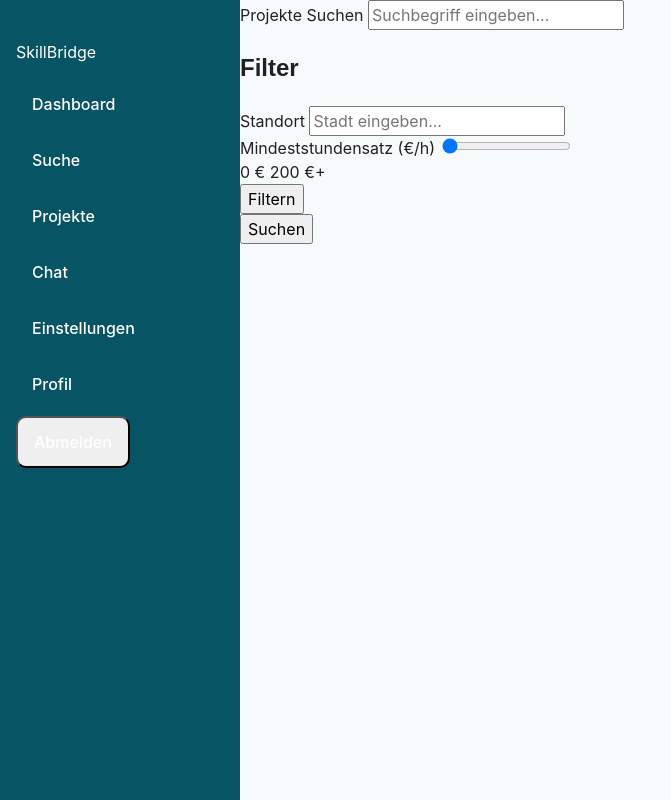
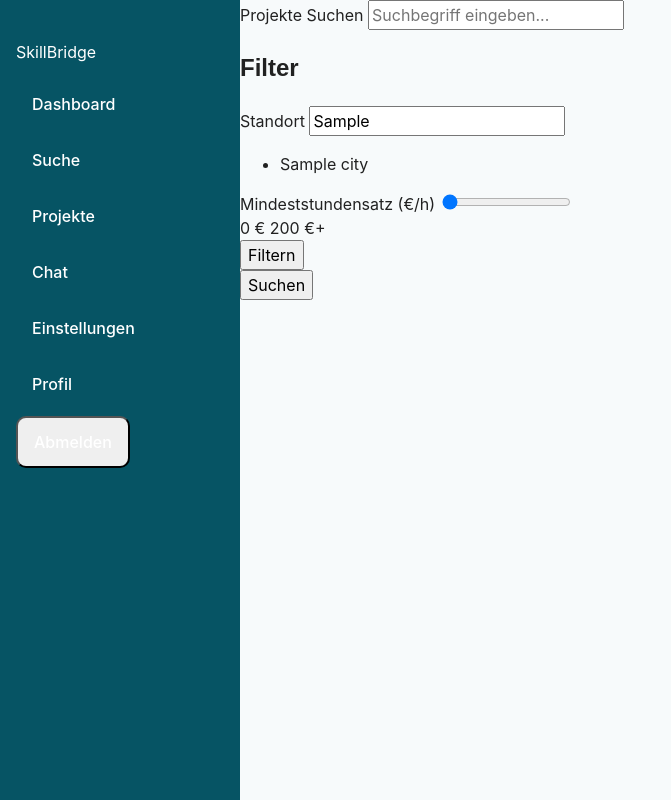
Before and after one commit to zaole05-stack/Project-SkillBridge, a Flask app: template templates/search.html in a window 1280 px wide. Shown: the whole page, without its empty margins (0-671 px from the left). Run offline with Flask 3, Linux system fonts and the light colour scheme; the template is opened without the code that fills it: most values are stand-ins (such as "Sample title", 1, 10 or a date in 2020); some web fonts are replaced.

Commit message:
Filter angepasst mit jinja vaiablen. wir sollten jetzt normalerweise die Städte Vorschläge erhalten

```diff
--- a/templates/parts/filter.html
+++ b/templates/parts/filter.html
@@ -20,7 +20,24 @@
                 id="city"
                 name="city"
                 placeholder="Stadt eingeben..."
+                value="{{city_input}}"
             >
+
+  {% if city_results %}
+
+        <ul class="list-group mt-2">
+
+            {% for city in city_results %}
+
+                <li class="list-group-item">
+                    {{ city.name }}
+                </li>
+
+            {% endfor %}
+
+        </ul>
+
+    {% endif %}
 
         </div>
 
```
